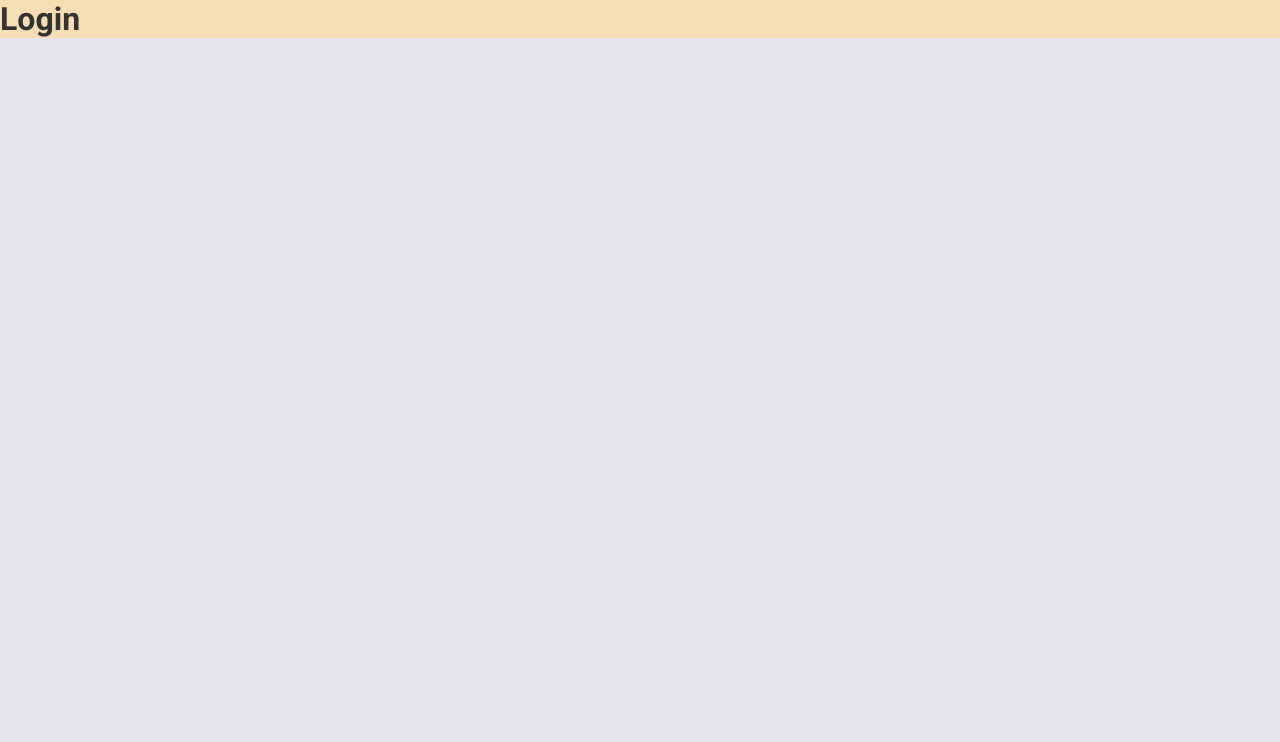
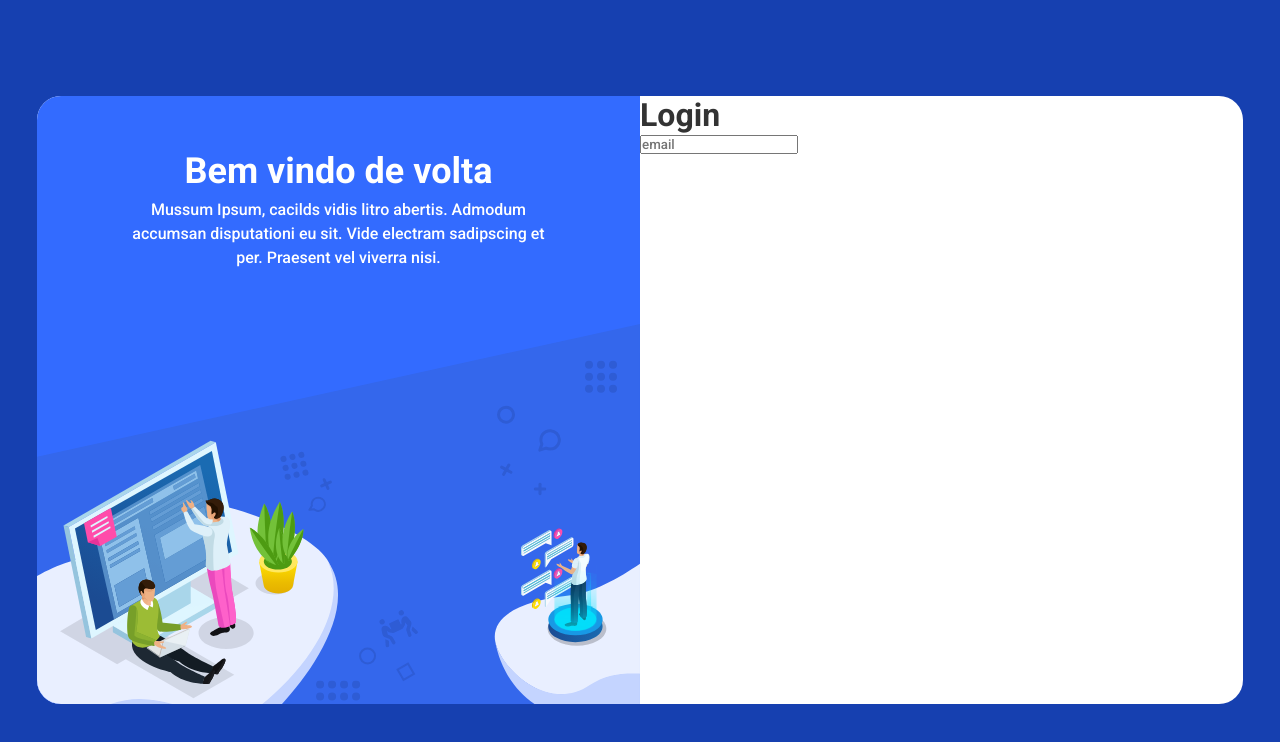
Before and after one commit to viniciuswz/sos-cidadao-2.0, a React (Create React App) app: page /login in a window 1280 px wide. Shown: the top 742 px of the page. Built offline with nearby package versions, Linux system fonts and the light colour scheme.

Commit message:
feature(login): initialize structure and styles

```diff
--- /dev/null
+++ b/src/components/Input/index.tsx
@@ -0,0 +1,13 @@
+import React from 'react';
+
+import { Content } from './styles';
+
+const Input: React.FC = () => {
+  return (
+    <Content>
+      <input type="text" placeholder="email" />
+    </Content>
+  );
+};
+
+export default Input;
--- /dev/null
+++ b/src/components/Input/styles.ts
@@ -0,0 +1,5 @@
+import styled from 'styled-components';
+
+const Content = styled.div``;
+
+export { Content };
--- a/src/pages/Login/index.tsx
+++ b/src/pages/Login/index.tsx
@@ -1,12 +1,37 @@
 import React from 'react';
 
-import { Content } from './styles';
+import loginImageContent from '../../assets/images/login-image-content.svg';
+
+import { Container, Background, ImageContent, FormContent } from './styles';
+import Input from '../../components/Input';
 
 const Login: React.FC = () => {
   return (
-    <Content>
-      <h1>Login</h1>
-    </Content>
+    <>
+      <Background>
+        <Container>
+          <ImageContent>
+            <div>
+              <h2>Bem vindo de volta</h2>
+              <p>
+                Mussum Ipsum, cacilds vidis litro abertis. Admodum accumsan
+                disputationi eu sit. Vide electram sadipscing et per. Praesent
+                vel viverra nisi.
+              </p>
+            </div>
+            <div>
+              <img src={loginImageContent} alt="jaca" />
+            </div>
+          </ImageContent>
+          <FormContent>
+            <form>
+              <h1>Login</h1>
+              <Input />
+            </form>
+          </FormContent>
+        </Container>
+      </Background>
+    </>
   );
 };
 
--- a/src/pages/Login/styles.ts
+++ b/src/pages/Login/styles.ts
@@ -1,5 +1,76 @@
 import styled from 'styled-components';
+import { shade } from 'polished';
 
-export const Content = styled.div`
-  background-color: wheat;
+const Background = styled.div`
+  background: ${props => props.theme.colors.secondary};
+  background: linear-gradient(
+    180deg,
+    ${props => props.theme.colors.secondary} 0%,
+    shade(0.4, ${props => props.theme.colors.primary}) 48%,
+    ${props => props.theme.colors.primary} 100%
+  );
+  height: 100vh;
+
+  display: flex;
+  align-items: center;
+  justify-content: center;
 `;
+
+const Container = styled.div`
+  background-color: ${props => props.theme.colors.backgroundPrimary};
+  border-radius: 24px;
+  max-height: 608px;
+  max-width: 1206px;
+  height: 100%;
+  width: 100%;
+  overflow: hidden;
+  display: flex;
+`;
+
+const ImageContent = styled.div`
+  width: 100%;
+  height: 100%;
+  max-width: 50%;
+  display: flex;
+  flex-direction: column;
+  align-items: center;
+  justify-content: space-between;
+  background: ${props => props.theme.colors.primary};
+  color: ${props => props.theme.colors.textBackground};
+  h2 {
+    text-align: center;
+    max-width: 320px;
+    font-weight: bold;
+    font-size: 3.6rem;
+    line-height: 5.4rem;
+    margin-top: 48px;
+  }
+  p {
+    text-align: center;
+    max-width: 420px;
+    font-weight: 400;
+    font-size: 1.6rem;
+    line-height: 2.4rem;
+  }
+  div {
+    display: flex;
+    flex-direction: column;
+    justify-content: center;
+    align-items: center;
+    & + div {
+      img {
+        width: 100%;
+        position: relative;
+        top: 6px;
+      }
+    }
+  }
+`;
+
+const FormContent = styled.div`
+  max-width: 602px;
+  width: 100%;
+  height: 100%;
+`;
+
+export { Container, Background, ImageContent, FormContent };
--- a/src/styles/globals.ts
+++ b/src/styles/globals.ts
@@ -1,6 +1,9 @@
 import { createGlobalStyle } from 'styled-components';
 
 export default createGlobalStyle`
+  :root {
+    font-size: 62.5%;
+  }
   * {
     margin:0;
     padding: 0;
@@ -10,7 +13,8 @@ export default createGlobalStyle`
   }
 
   body{
-    background-color: ${props => props.theme.colors.background};
-    color: ${props => props.theme.colors.text}
+    background-color: ${props => props.theme.colors.backgroundSecondary};
+    color: ${props => props.theme.colors.text};
+    font-size: 1.6rem
   }
 `;
--- a/src/styles/styled.d.ts
+++ b/src/styles/styled.d.ts
@@ -6,9 +6,10 @@ declare module 'styled-components' {
     colors: {
       primary: string;
       secondary: string;
-
-      background: string;
+      backgroundPrimary: string;
+      backgroundSecondary: string;
       text: string;
+      textBackground: string;
     };
   }
 }
--- a/src/styles/themes/light.ts
+++ b/src/styles/themes/light.ts
@@ -4,7 +4,9 @@ export default {
     primary: '#336BFF',
     secondary: '#1640B0',
 
-    background: '#E4E5EC',
+    backgroundPrimary: '#FFF',
+    backgroundSecondary: '#E4E5EC',
     text: '#333',
+    textBackground: '#fff',
   },
 };
```
Also changed, not shown: src/assets/images/login-image-content.svg (added).
